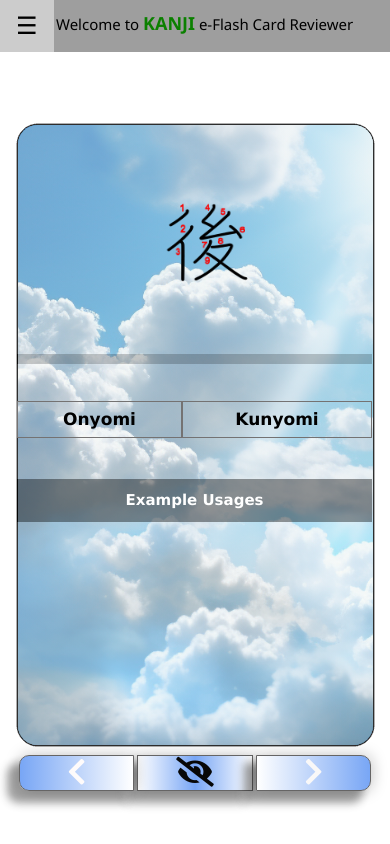
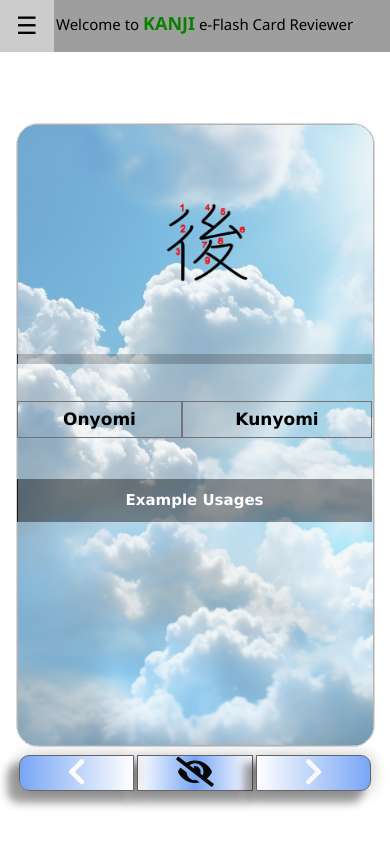
Before and after one commit to NimiloWizard/Flashcard_Final_V2, a plain HTML site: page index.html in a window 390 px wide. Drawn offline with nearby package versions, Linux system fonts and the light colour scheme.

Commit message:
Update Flash_card_Styling.css

```diff
--- a/Css/Flash_card_Styling.css
+++ b/Css/Flash_card_Styling.css
@@ -841,7 +841,8 @@ input:checked ~ body {
         border-radius: 20px;
         margin-left: 140px;
         background: url('../Images/BACKGROUND2.png')  ;
-	box-shadow: 0 0px 1px 0 #0a0a0a55,0 0px 2px 0 #42414140;
+	box-shadow: 0 0px 1px 0 #e0dfdf55,0 0px 2px 0 #b4b3b340;
+	 /*   box-shadow: 0 0px 1px 0 #0a0a0a55,0 0px 2px 0 #42414140; */
         background-size: cover;
         background-attachment: fixed;
         isolation: isolate;
```
